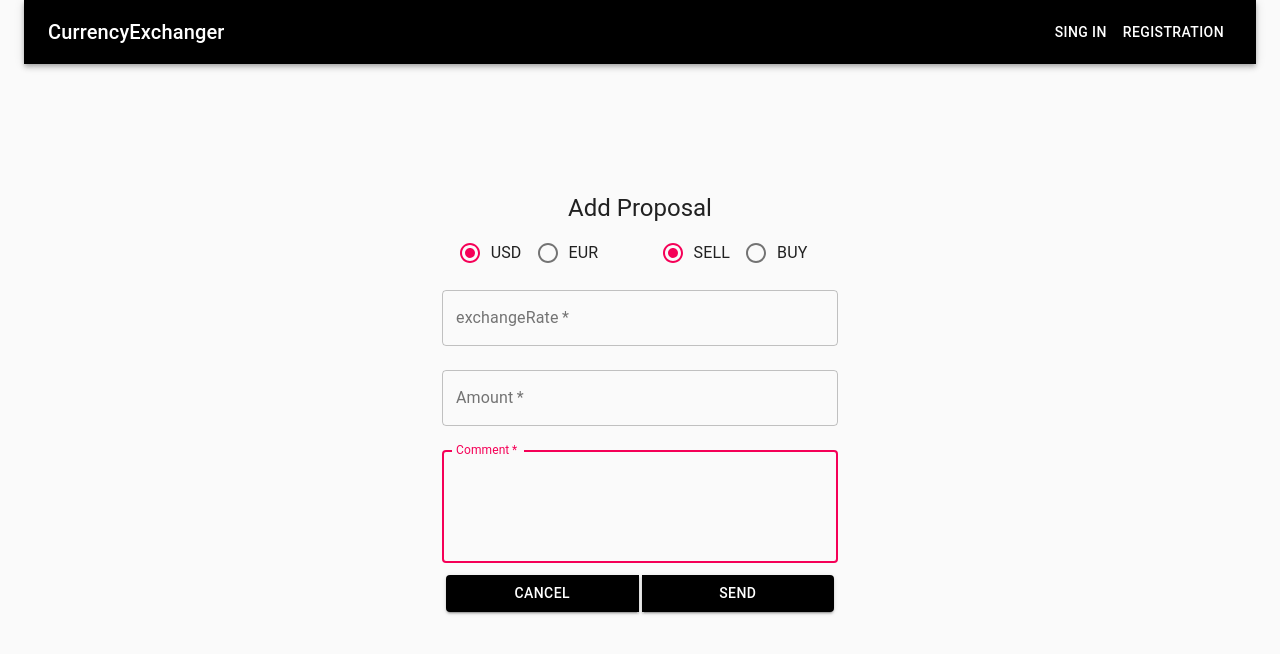
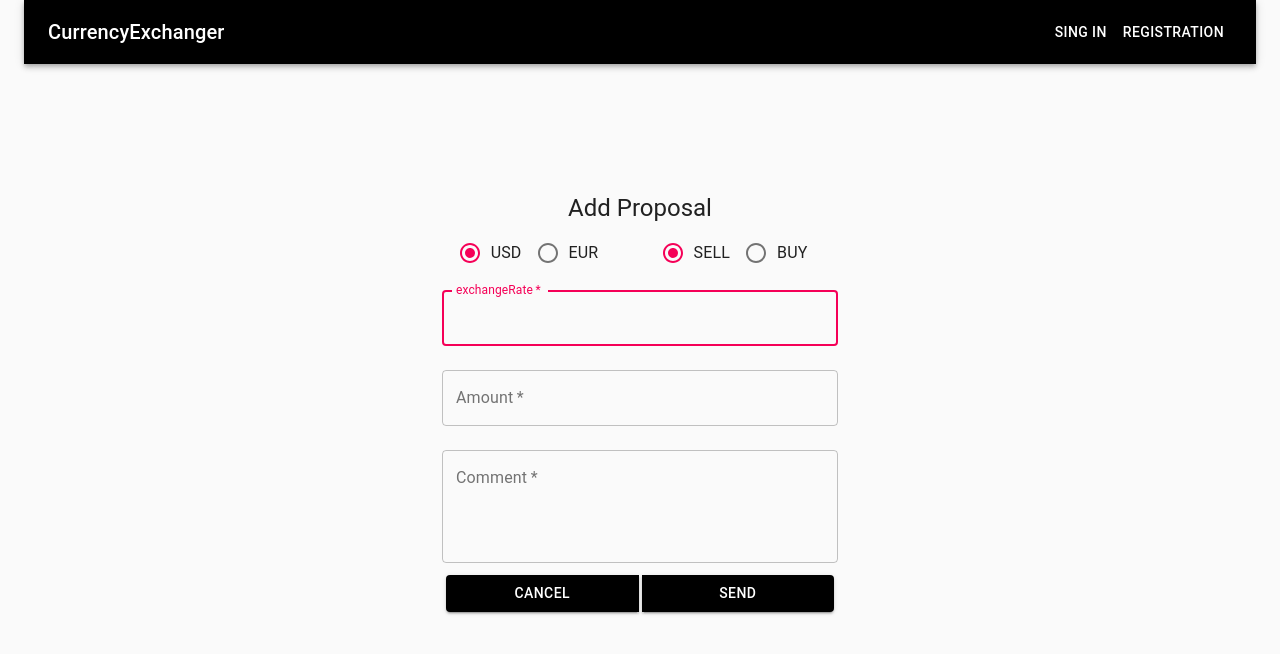
Before and after one commit to 3ema208/exchangerfront, a React (Create React App) app: page /addProposal in a window 1280 px wide. Shown: the top 654 px of the page. Built offline with nearby package versions, Linux system fonts and the light colour scheme.

Commit message:
telega login

```diff
--- a/package.json
+++ b/package.json
@@ -15,6 +15,7 @@
     "react-redux": "^7.1.3",
     "react-router-dom": "^5.1.2",
     "react-scripts": "3.3.0",
+    "react-telegram-login": "^1.0.4",
     "redux": "^4.0.5",
     "redux-thunk": "^2.3.0"
   },
--- a/src/components/addProposal/formAddProposal.js
+++ b/src/components/addProposal/formAddProposal.js
@@ -139,7 +139,6 @@ export default function FormAddProposal(props) {
                                 fullWidth
                                 id="total_sum"
                                 label="Amount"
-                                autoFocus
                             />
                         </Grid>
                     </Grid>
@@ -159,7 +158,7 @@ export default function FormAddProposal(props) {
                                 label="Comment"
                                 value={comment}
                                 onChange={(event) => { setStateComment(event.target.value) }}
-                                autoFocus>
+                                >
 
                             </TextField>
                         </Grid>
--- a/src/components/auth/singIn.js
+++ b/src/components/auth/singIn.js
@@ -5,7 +5,7 @@ import TextField from '@material-ui/core/TextField';
 import Typography from '@material-ui/core/Typography';
 import { makeStyles } from '@material-ui/core/styles';
 import Container from '@material-ui/core/Container';
-
+import TelegramLoginForm from 'react-telegram-login'
 import colors from "../../stylesConst/colors"
 
 const useStyles = makeStyles(theme => ({
@@ -29,7 +29,16 @@ const useStyles = makeStyles(theme => ({
   },
 }));
 
-export default function SignIn(props) {
+export default function TelegramLogin(){
+  return (
+    <Container component="main" maxWidth="xs">
+      <TelegramLoginForm dataOnauth={(response)=>{console.log(response)}} botName="CurrencyC_bot"></TelegramLoginForm>
+    </Container>
+  )
+}
+
+
+function SignIn(props) {
   const classes = useStyles();
   return (
     <Container component="main" maxWidth="xs">
```
Also changed, not shown: 1 other file (tests, documents, lock files or other folders).
